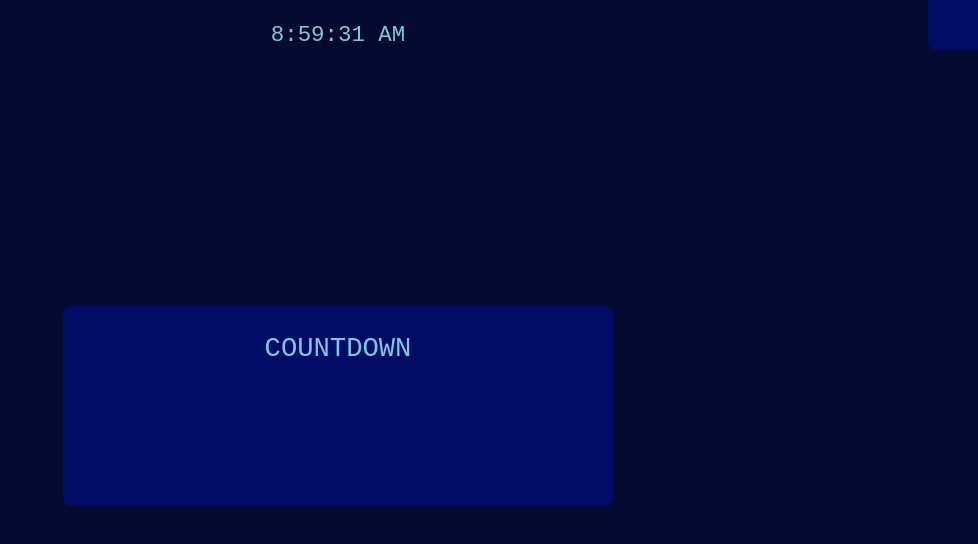
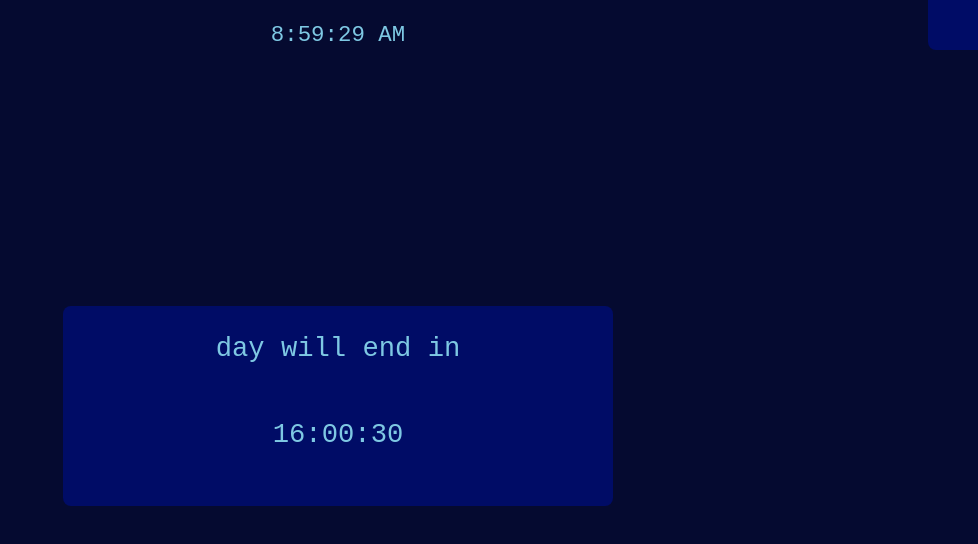
Before and after one commit to Listwas/dailyCountdown, a React (Vite) app: page / in a window 1280 px wide. Shown: the top 544 px of the page, without its empty margins (302-1280 px from the left). Built offline with nearby package versions, Linux system fonts and the light colour scheme.

Commit message:
main block: end of a day countdown added

```diff
--- a/src/countdown/mainBlock.jsx
+++ b/src/countdown/mainBlock.jsx
@@ -1,13 +1,43 @@
 import s from "./mainBlock.module.css";
-function MainBlock() {
+import React, { useState, useEffect } from "react";
+
+function formatTime(unit) {
+  return unit < 10 ? `0${unit}` : unit;
+}
+
+function TimeDisplay({ hours, minutes, seconds }) {
   return (
-    <>
-      <main className={s.mainCont}>
-        <div className={s.columnCont}>
-          <p>COUNTDOWN</p>
-        </div>
-      </main>
-    </>
+    <div className={s.columnCont}>
+      <p>day will end in</p>
+      <p>
+        {formatTime(hours)}:{formatTime(minutes)}:{formatTime(seconds)}{" "}
+      </p>
+    </div>
   );
 }
+
+function MainBlock() {
+  const [time, setTime] = useState(new Date());
+
+  useEffect(() => {
+    const interval = setInterval(() => {
+      setTime(new Date());
+    }, 1000);
+    return () => {
+      clearInterval(interval);
+    };
+  }, []);
+
+  const dayNow = new Date();
+  const hours = 24 - dayNow.getHours();
+  const minutes = 59 - dayNow.getMinutes();
+  const seconds = 59 - dayNow.getSeconds();
+
+  return (
+    <main className={s.mainCont}>
+      <TimeDisplay hours={hours} minutes={minutes} seconds={seconds} />
+    </main>
+  );
+}
+
 export default MainBlock;
```
